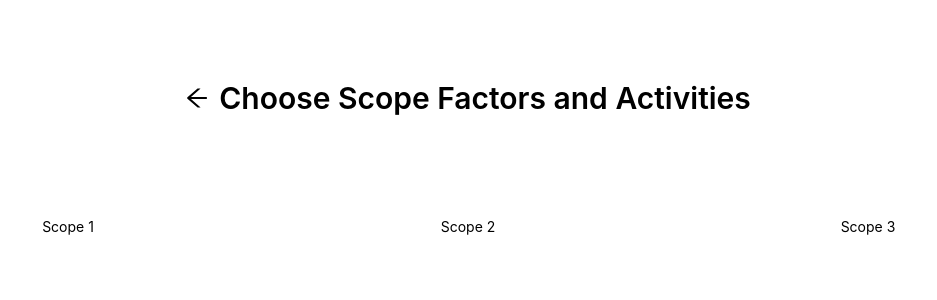
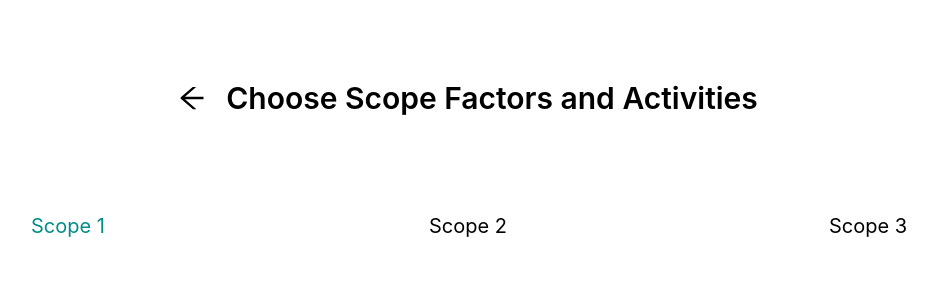
Before and after one commit to vmkmanokumar/GHG-Conversion-Factors, a Next.js app: page / in a window 1280 px wide. Shown: the top 300 px of the page, without its empty margins (172-1109 px from the left). Built offline with nearby package versions, Linux system fonts and the light colour scheme.

Commit message:
updated file

```diff
--- a/src/app/Scopes/(ScopeOne)/ScopePageOne.js
+++ /dev/null
@@ -1,57 +0,0 @@
-"use client";
-import { Row, Col, Flex } from "antd";
-import { ArrowLeftOutlined } from "@ant-design/icons";
-
-export default function ScopePageOne() {
-  return (
-    <>
-      {/* Header Section */}
-      <div
-        className="flex justify-center mt-20"
-        // style={{ height: "100vh" }} // Full viewport height
-      >
-        <div style={{ width: "100%", maxWidth: "1200px", padding: "0 20px", textAlign: "center" }}>
-          <Row justify="center">
-            <Col xs={24} sm={24} md={24} lg={24} xl={24}>
-              <Flex align="center" gap={10} justify="center">
-                <ArrowLeftOutlined
-                  style={{ fontSize: "24px", fontWeight: "bold" }}
-                  className="cursor-pointer"
-                />
-                <h1 className="text-2xl sm:text-3xl font-semibold">
-                  Choose Scope Factors and Activities
-                </h1>
-              </Flex>
-            </Col>
-          </Row>
-        </div>
-      </div>
-
-      {/* Scope Section */}
-      <Flex
-        justify="center"
-        className="sm:mt-[100px] md:mt-[100px] text-[18px] sm:text-[24px]"
-        gap={20}
-        style={{ padding: "0 20px" }}
-      >
-        <Row gutter={[16, 16]} justify="center" style={{ width: "100%", maxWidth: "1200px" }}>
-          <Col xs={8} sm={8} md={8} lg={8} xl={8}>
-            <div style={{ textAlign: "center" }}>
-              <h1>Scope 1</h1>
-            </div>
-          </Col>
-          <Col xs={8} sm={8} md={8} lg={8} xl={8}>
-            <div style={{ textAlign: "center" }}>
-              <h1>Scope 2</h1>
-            </div>
-          </Col>
-          <Col xs={8} sm={8} md={8} lg={8} xl={8}>
-            <div style={{ textAlign: "center" }}>
-              <h1>Scope 3</h1>
-            </div>
-          </Col>
-        </Row>
-      </Flex>
-    </>
-  );
-}
--- /dev/null
+++ b/src/app/Scopes/HeaderPage.js
@@ -0,0 +1,103 @@
+"use client";
+import { Row, Col, Flex } from "antd";
+import { ArrowLeftOutlined } from "@ant-design/icons";
+import { useState } from "react";
+import ScopeOneSelection from "./ScopeOne/ScopeOneSelection";
+import ScopeTwoSelection from "./Scopetwo/ScopeTwoSelection";
+import ScopeThreeSelection from "./Scopethree/ScopeTwoSelection";
+
+export default function HeaderPage() {
+  const [activeScope, setActiveScope] = useState(1); // State to track the active scope
+
+  console.log(activeScope)
+
+  const handleScopeClick = (index) => {
+    setActiveScope(index); // Set the clicked index
+  };
+
+  return (
+    <>
+      <div
+        className="flex justify-center mt-10 sm:mt-20"
+        style={{ width: "100%" }}
+      >
+        <div
+          style={{
+            width: "100%",
+            maxWidth: "1200px",
+            padding: "0 20px",
+            textAlign: "center",
+          }}
+        >
+          <Row justify="center">
+            <Col xs={24} sm={24} md={24} lg={24} xl={24}>
+              <Flex align="center" gap={20} justify="center">
+                <ArrowLeftOutlined
+                  style={{
+                    fontSize: "28px",
+                    fontWeight: "bold",
+                    cursor: "pointer",
+                  }}
+                />
+                <h1 className="text-xl sm:text-2xl md:text-3xl font-semibold">
+                  Choose Scope Factors and Activities
+                </h1>
+              </Flex>
+            </Col>
+          </Row>
+        </div>
+      </div>
+
+      {/* Scope Section */}
+      <Flex
+        justify="center"
+        className="sm:mt-24 text-base sm:text-lg md:text-xl mt-10 cursor-pointer"
+        gap={16}
+      >
+        <Row
+          gutter={[16, 16]}
+          justify="center"
+          style={{ width: "100%", maxWidth: "1200px" }}
+        >
+          <Col xs={8} sm={8} md={8} lg={8} xl={8}>
+            <div style={{ textAlign: "center" }}>
+              <h1
+                className="text-lg sm:text-xl"
+                style={{ color: activeScope === 1 ? "#008D87" : "black" }} // Green if Scope 1 is active
+                onClick={() => handleScopeClick(1)}
+              >
+                Scope 1
+              </h1>
+            </div>
+          </Col>
+          <Col xs={8} sm={8} md={8} lg={8} xl={8}>
+            <div style={{ textAlign: "center" }}>
+              <h1
+                className="text-lg sm:text-xl"
+                style={{ color: activeScope === 2 ? "#008D87" : "black" }} // Green if Scope 2 is active
+                onClick={() => handleScopeClick(2)}
+              >
+                Scope 2
+              </h1>
+            </div>
+          </Col>
+          <Col xs={8} sm={8} md={8} lg={8} xl={8}>
+            <div style={{ textAlign: "center" }}>
+              <h1
+                className="text-lg sm:text-xl"
+                style={{ color: activeScope === 3 ? "#008D87" : "black" }} // Green if Scope 3 is active
+                onClick={() => handleScopeClick(3)}
+              >
+                Scope 3
+              </h1>
+            </div>
+          </Col>
+        </Row>
+      </Flex>
+
+      {activeScope === 1 && <ScopeOneSelection></ScopeOneSelection>}
+      {activeScope === 2 && <ScopeTwoSelection></ScopeTwoSelection>}
+      {activeScope === 3 && <ScopeThreeSelection></ScopeThreeSelection>}
+    </>
+  );
+}
--- /dev/null
+++ b/src/app/Scopes/ScopeOne/ScopeOneSelection.js
@@ -0,0 +1,22 @@
+import { Flex } from "antd";
+import {CheckboxGroup, Checkbox} from "@heroui/checkbox";
+export default function ScopeOneSelection() {
+  return (
+    <>
+      <Flex
+        justify="center" // Horizontally center
+        align="center"   // Vertically center
+        className="mt-24 ml-[320px] h-60 w-60 bg-[#effbf7] rounded-lg"
+        style={{ height: "60vh",  width:"130vh"}} // Full viewport height
+      >
+
+
+
+
+
+
+
+      </Flex>
+    </>
+  );
+}
--- /dev/null
+++ b/src/app/Scopes/Scopethree/ScopeTwoSelection.js
@@ -0,0 +1,22 @@
+export default function ScopeThreeSelection(){
+
+
+    return(
+
+        <>
+
+
+
+        <h1>ScopeThreeSelection</h1>
+
+
+        </>
+
+
+
+    )
+
+
+
+
+}
--- /dev/null
+++ b/src/app/Scopes/Scopetwo/ScopeTwoSelection.js
@@ -0,0 +1,24 @@
+
+
+
+export default function ScopeTwoSelection(){
+
+
+    return(
+
+        <>
+
+
+        <h1>it Scope two</h1>
+
+
+        </>
+
+
+
+    )
+
+
+
+
+}
--- a/src/app/page.js
+++ b/src/app/page.js
@@ -1,10 +1,18 @@
 import Image from "next/image";
-import ScopePageOne from "./Scopes/(ScopeOne)/ScopePageOne";
+
+import HeaderPage from "./Scopes/HeaderPage";
 
 export default function Home() {
+
+
+
+
+
+
   return (
    <>
-   <ScopePageOne></ScopePageOne>
+
+    <HeaderPage></HeaderPage>
 
 
 
```
